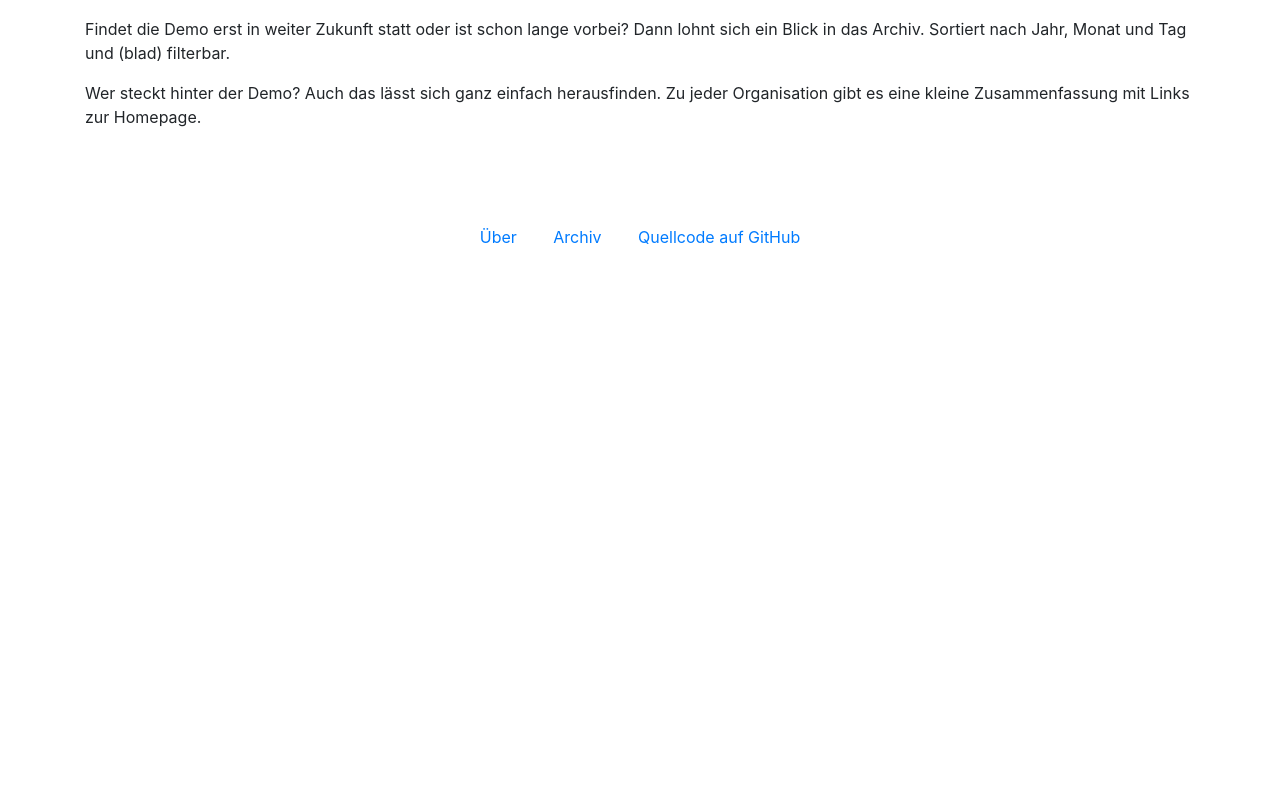
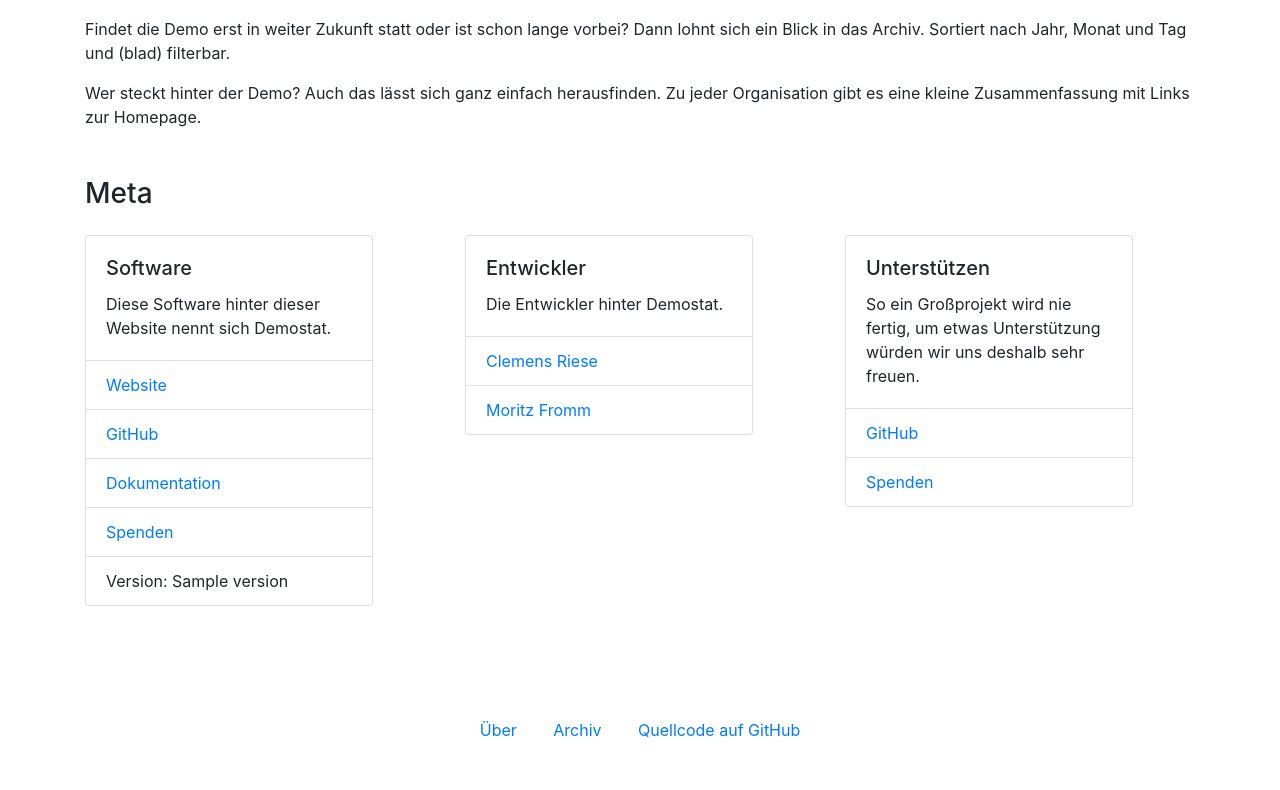
Before and after one commit to demostat/demostat, a Django app: template demostat/templates/demostat/about.html in a window 1280 px wide. Shown: the part 448-1238 px from the top of the page. Before the commit the page ends 692 px from the top, so only its background shows below. Run offline with Django 3.2, Linux system fonts and the light colour scheme; the template is opened without the code that fills it: most values are stand-ins (such as "Sample title", 1, 10 or a date in 2020); parts of the project's set-up code (start-up, migrations or seed data) failed here and were passed over; some libraries are stand-ins or nearby versions.

Commit message:
Kleine Meta-Infos zu Demostat

```diff
--- a/demostat/templates/demostat/about.html
+++ b/demostat/templates/demostat/about.html
@@ -18,4 +18,48 @@
 
   <p>Wer steckt hinter der Demo? Auch das lässt sich ganz einfach herausfinden. Zu jeder Organisation gibt es eine kleine Zusammenfassung mit Links zur Homepage.</p>
 </section>
+<section>
+  <h3>Meta</h3>
+  <div class="row">
+    <div class="col-md-4">
+      <div class="card" style="width: 18rem;">
+        <div class="card-body">
+          <h5 class="card-title">Software</h5>
+          <p class="card-text">Diese Software hinter dieser Website nennt sich Demostat.</p>
+        </div>
+        <div class="list-group list-group-flush">
+          <a href="https://demostat.de/" class="list-group-item">Website</a>
+          <a href="https://github.com/demostat/demostat/" class="list-group-item">GitHub</a>
+          <a href="https://docs.demostat.de/" class="list-group-item">Dokumentation</a>
+          <a href="https://liberapay.com/demostat/" class="list-group-item">Spenden</a>
+          <div class="list-group-item">Version: {{ version }}</div>
+        </div>
+      </div>
+    </div>
+    <div class="col-md-4">
+      <div class="card" style="width: 18rem;">
+        <div class="card-body">
+          <h5 class="card-title">Entwickler</h5>
+          <p class="card-text">Die Entwickler hinter Demostat.</p>
+        </div>
+        <div class="list-group list-group-flush">
+          <a href="https://clerie.de/" class="list-group-item">Clemens Riese</a>
+          <a href="https://morizt-fromm.de/" class="list-group-item">Moritz Fromm</a>
+        </div>
+      </div>
+    </div>
+    <div class="col-md-4">
+      <div class="card" style="width: 18rem;">
+        <div class="card-body">
+          <h5 class="card-title">Unterstützen</h5>
+          <p class="card-text">So ein Großprojekt wird nie fertig, um etwas Unterstützung würden wir uns deshalb sehr freuen.</p>
+        </div>
+        <div class="list-group list-group-flush">
+          <a href="https://github.com/demostat/demostat/" class="list-group-item">GitHub</a>
+          <a href="https://liberapay.com/demostat/" class="list-group-item">Spenden</a>
+        </div>
+      </div>
+    </div>
+  </div>
+</section>
 {% endblock %}
--- a/demostat/views.py
+++ b/demostat/views.py
@@ -8,7 +8,7 @@ from django.conf import settings
 from django.db.models import Q
 import datetime
 from .utils import Querystring
-
+from . import version
 from .models import Organisation, Demo, Tag
 
 def make_context_object(context):
@@ -173,4 +173,6 @@ def tag(request, tag_slug):
     }))
 
 def AboutView(request):
-    return render(request, 'demostat/about.html', make_context_object({}))
+    return render(request, 'demostat/about.html', make_context_object({
+        'version': version,
+    }))
```
